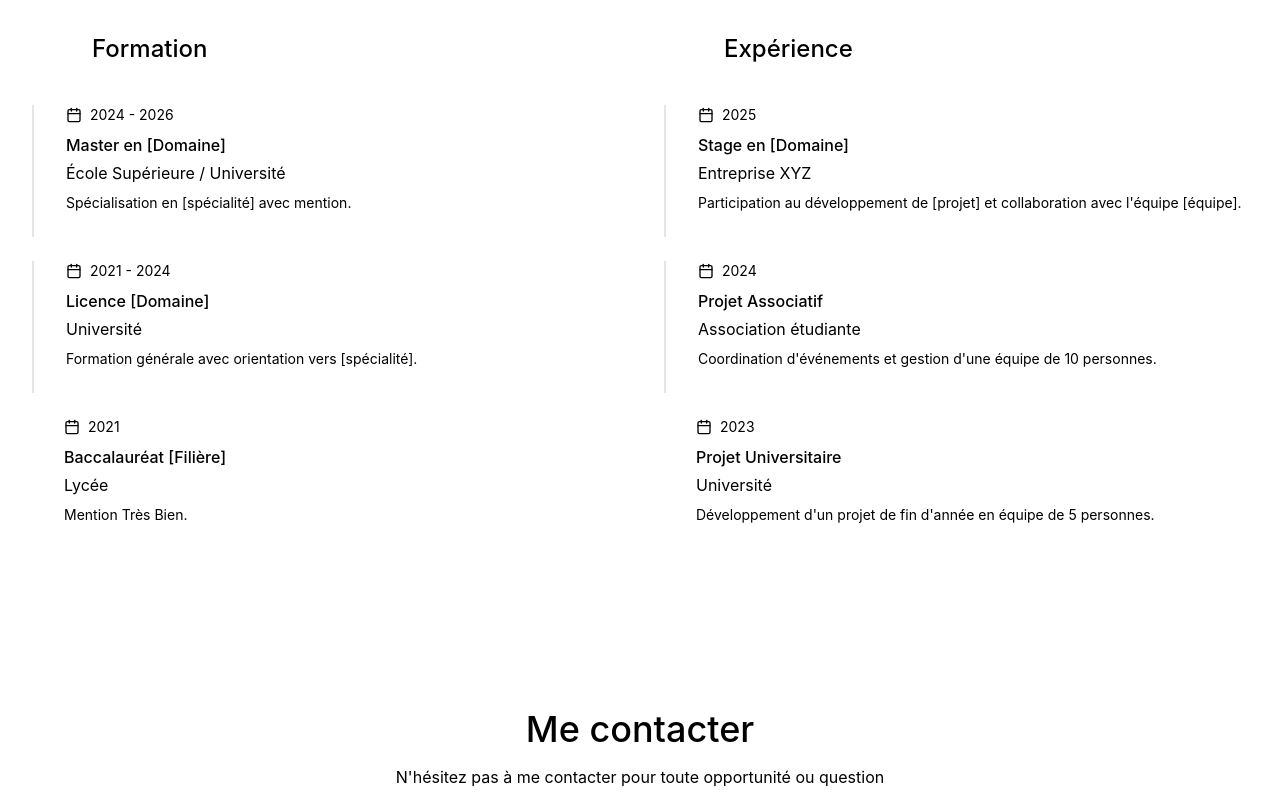
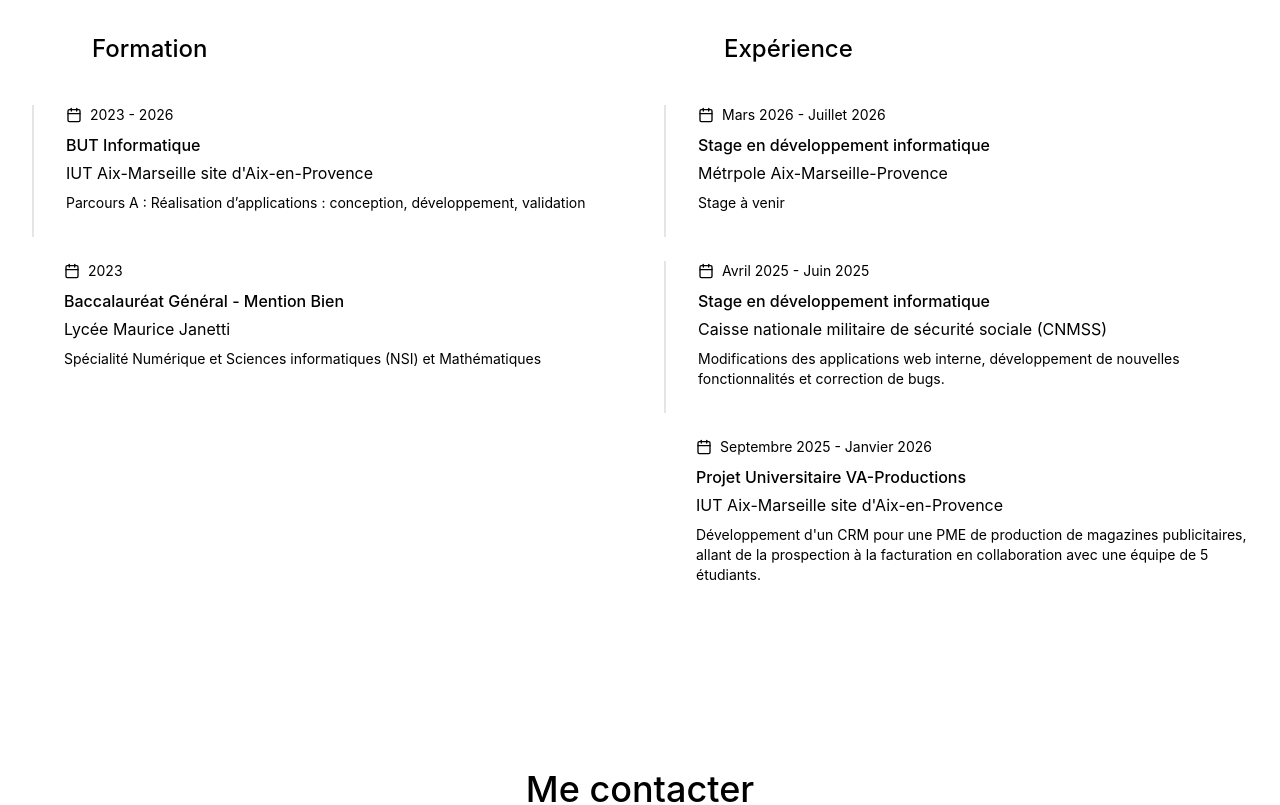
Before and after one commit to BOUCHAMI-Enzo-2326025aa/portfolio_enzo_bouchami, a React (Vite) app: page / in a window 1280 px wide. Shown: the part 3340-4145 px from the top of the page. Built offline with nearby package versions, Linux system fonts and the light colour scheme.

Commit message:
partie parcours

```diff
--- a/src/app/components/Contact.tsx
+++ b/src/app/components/Contact.tsx
@@ -58,7 +58,7 @@ export function Contact() {
             Me <span className="text-primary">contacter</span>
           </h2>
           <p className="text-muted-foreground max-w-2xl mx-auto">
-            N'hésitez pas à me contacter pour toute opportunité ou question
+            N'hésitez pas à me contacter pour toute opportunité ou renseignement complémentaire.
           </p>
         </div>
 
--- a/src/app/components/Footer.tsx
+++ b/src/app/components/Footer.tsx
@@ -12,7 +12,7 @@ export function Footer() {
             © {currentYear} Portfolio. Tous droits réservés.
           </p>
           <p className="text-sm flex items-center gap-2">
-            Créé avec <Heart className="text-primary" size={16} fill="currentColor" /> par {personalInfo.firstName} {personalInfo.lastName}
+            Créé avec Figma par {personalInfo.firstName} {personalInfo.lastName}
           </p>
         </div>
       </div>
--- a/src/app/data/portfolio-data.ts
+++ b/src/app/data/portfolio-data.ts
@@ -152,23 +152,16 @@ export const projects = [
 // ========================================
 export const education = [
   {
-    year: "2024 - 2026",
-    title: "Master en [Domaine]",
-    institution: "École Supérieure / Université",
-    description: "Spécialisation en [spécialité] avec mention.",
+    year: "2023 - 2026",
+    title: "BUT Informatique",
+    institution: "IUT Aix-Marseille site d'Aix-en-Provence",
+    description: "Parcours A : Réalisation d’applications : conception, développement, validation",
   },
   {
-    year: "2021 - 2024",
-    title: "Licence [Domaine]",
-    institution: "Université",
-    description:
-      "Formation générale avec orientation vers [spécialité].",
-  },
-  {
-    year: "2021",
-    title: "Baccalauréat [Filière]",
-    institution: "Lycée",
-    description: "Mention Très Bien.",
+    year: "2023",
+    title: "Baccalauréat Général - Mention Bien",
+    institution: "Lycée Maurice Janetti",
+    description: "Spécialité Numérique et Sciences informatiques (NSI) et Mathématiques",
   },
 ];
 
@@ -177,24 +170,24 @@ export const education = [
 // ========================================
 export const experience = [
   {
-    year: "2025",
-    title: "Stage en [Domaine]",
-    company: "Entreprise XYZ",
+    year: "Mars 2026 - Juillet 2026",
+    title: "Stage en développement informatique",
+    company: "Métrpole Aix-Marseille-Provence",
     description:
-      "Participation au développement de [projet] et collaboration avec l'équipe [équipe].",
+      "Stage à venir",
   },
   {
-    year: "2024",
-    title: "Projet Associatif",
-    company: "Association étudiante",
+    year: "Avril 2025 - Juin 2025",
+    title: "Stage en développement informatique",
+    company: "Caisse nationale militaire de sécurité sociale (CNMSS)",
     description:
-      "Coordination d'événements et gestion d'une équipe de 10 personnes.",
+      "Modifications des applications web interne, développement de nouvelles fonctionnalités et correction de bugs.",
   },
   {
-    year: "2023",
-    title: "Projet Universitaire",
-    company: "Université",
+    year: "Septembre 2025 - Janvier 2026",
+    title: "Projet Universitaire VA-Productions",
+    company: "IUT Aix-Marseille site d'Aix-en-Provence",
     description:
-      "Développement d'un projet de fin d'année en équipe de 5 personnes.",
+      "Développement d'un CRM pour une PME de production de magazines publicitaires, allant de la prospection à la facturation en collaboration avec une équipe de 5 étudiants.",
   },
 ];
```
